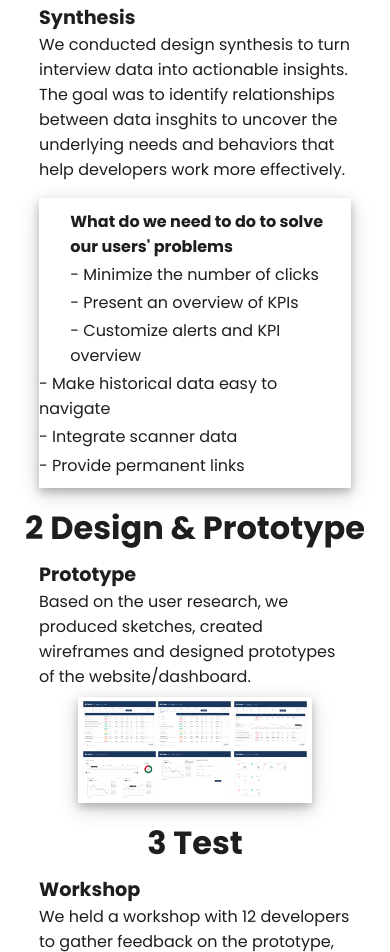
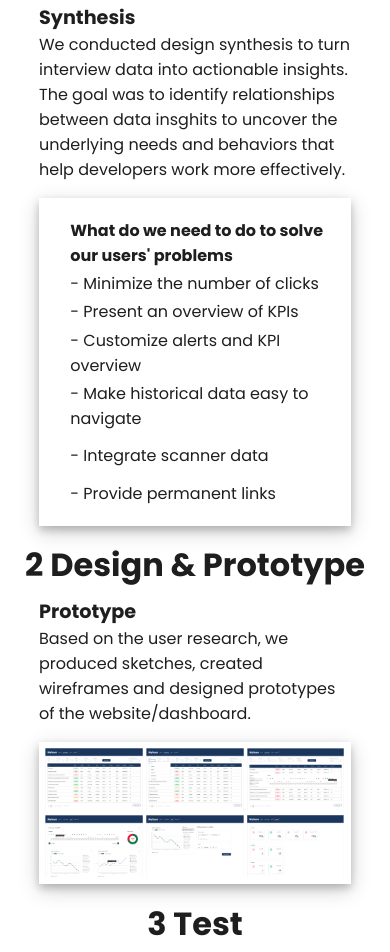
Before and after one commit to annabergstroms/annabergstroms.github.io, a plain HTML site: page volvo.html in a window 390 px wide. Shown: the part 2070-3022 px from the top of the page. Drawn offline with Linux system fonts and the light colour scheme.

Commit message:
design&prototype

```diff
--- a/volvo.css
+++ b/volvo.css
@@ -437,7 +437,6 @@ h3 {
   font-size: 1rem;
   font-weight: medium;
   text-align: left;
-  /*padding-left: 20%;*/
   padding-right: 10%;
   padding-top: 1%;
   padding-bottom: 1%;
@@ -447,7 +446,6 @@ h3 {
   color: #1E1E1E;
   font-size: 1rem;
   text-align: left;
-  /*padding-left: 20%;*/
   padding-right: 10%;
   padding-bottom: 1%;
 }
@@ -459,23 +457,21 @@ h3 {
     margin-right: 10%;
     margin-top: 4%;
   }
+
+  .text-box-left h4 {
+    padding-top: 4%;
+  }
+
+
   .text-box-right h4 {
     display: none;
   }
+
+  .text-box-right p {
+    padding-left: 10%;
+    padding-bottom: 4%;
+  }
 }
-
-
-
-
-
-
-
-
-
-
-
-
-
 
 /*2 DESIGN & PROTOTYPE*/
 .shadow-box1 {
@@ -544,7 +540,13 @@ h3 {
   margin-bottom: 2%;
 }
 
-
+@media only screen and (max-width: 768px) {
+  .shadow-box1 {
+    margin-left: 10%;
+    margin-right: 10%;
+    margin-top: 4%;
+  }
+}
 
 
 
```
